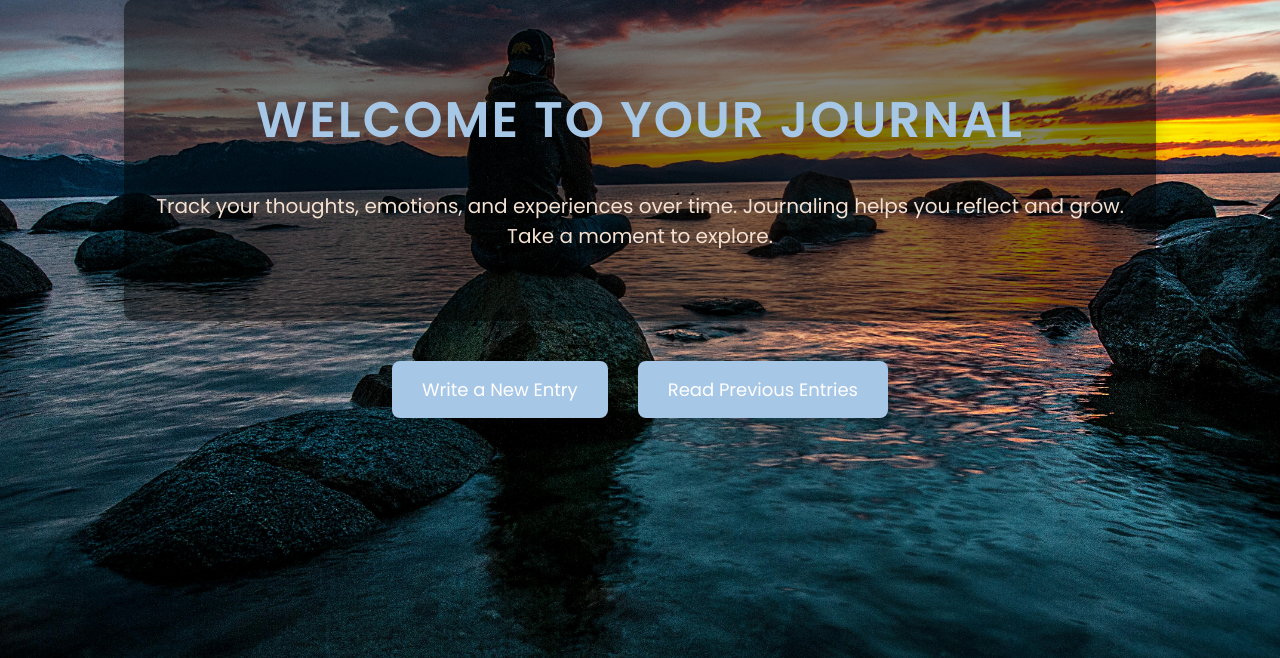
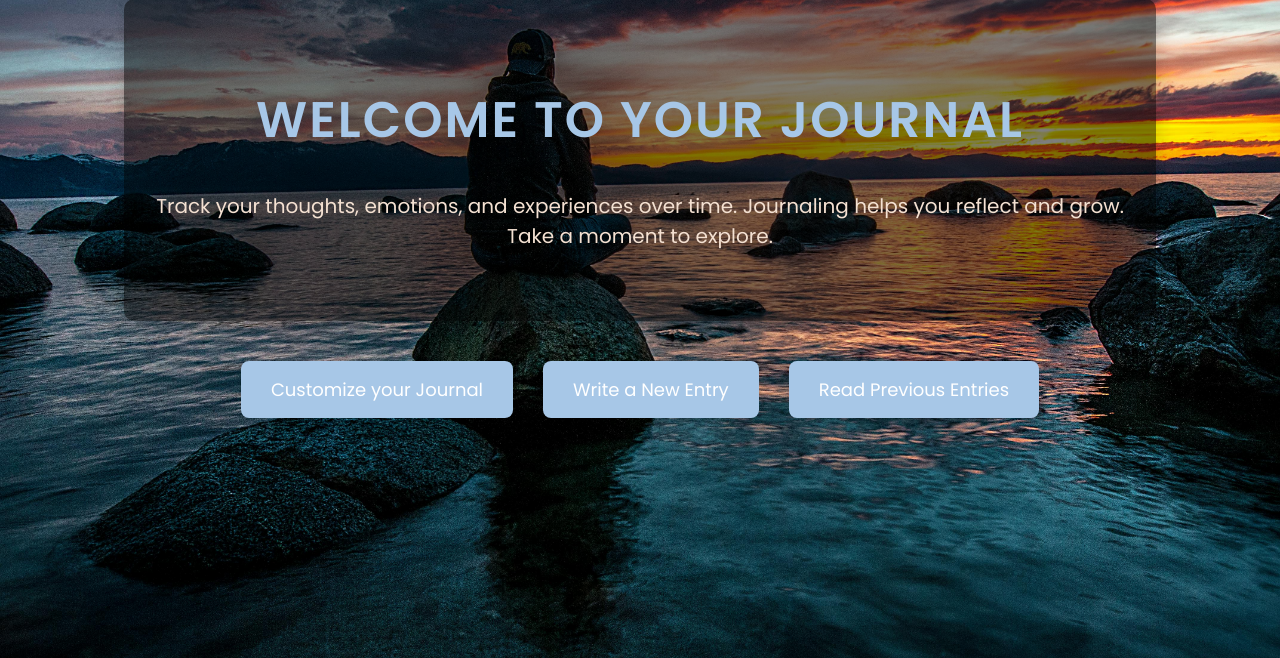
Before and after one commit to Dark-Pandemic/IT_Project-2024, a PHP site: page /IT_Project-2024/journal.php in a window 1280 px wide. Shown: the part 71-729 px from the top of the page. Run offline with PHP 8.4, Linux system fonts and the light colour scheme.

Commit message:
customize button added

```diff
--- a/journal.php
+++ b/journal.php
@@ -84,6 +84,7 @@
     </header>
 
     <div class="buttons">
+        <a href="customize.php" class="button">Customize your Journal</a>
         <a href="write_entry.php" class="button">Write a New Entry</a>
         <a href="read_entry.php" class="button">Read Previous Entries</a>
     </div>
```
